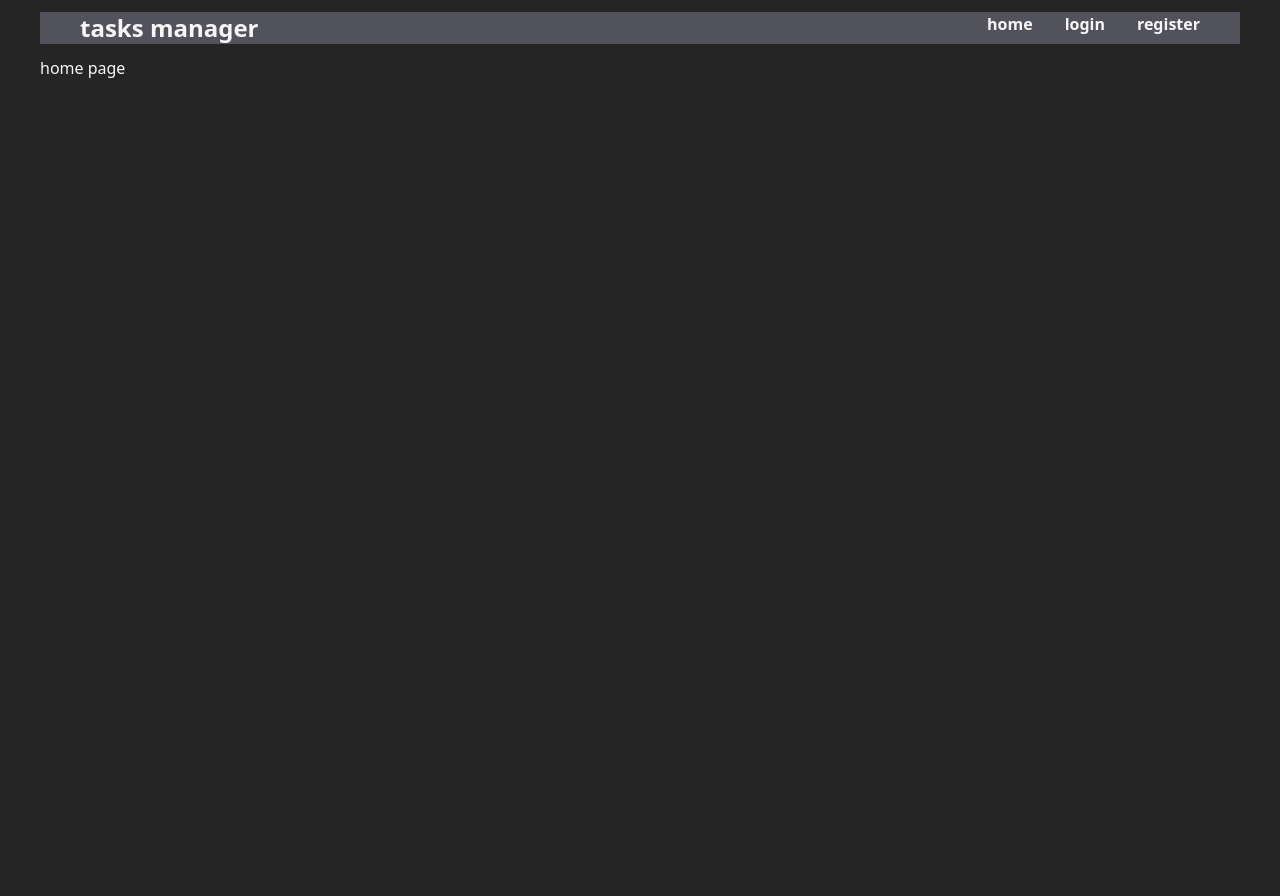
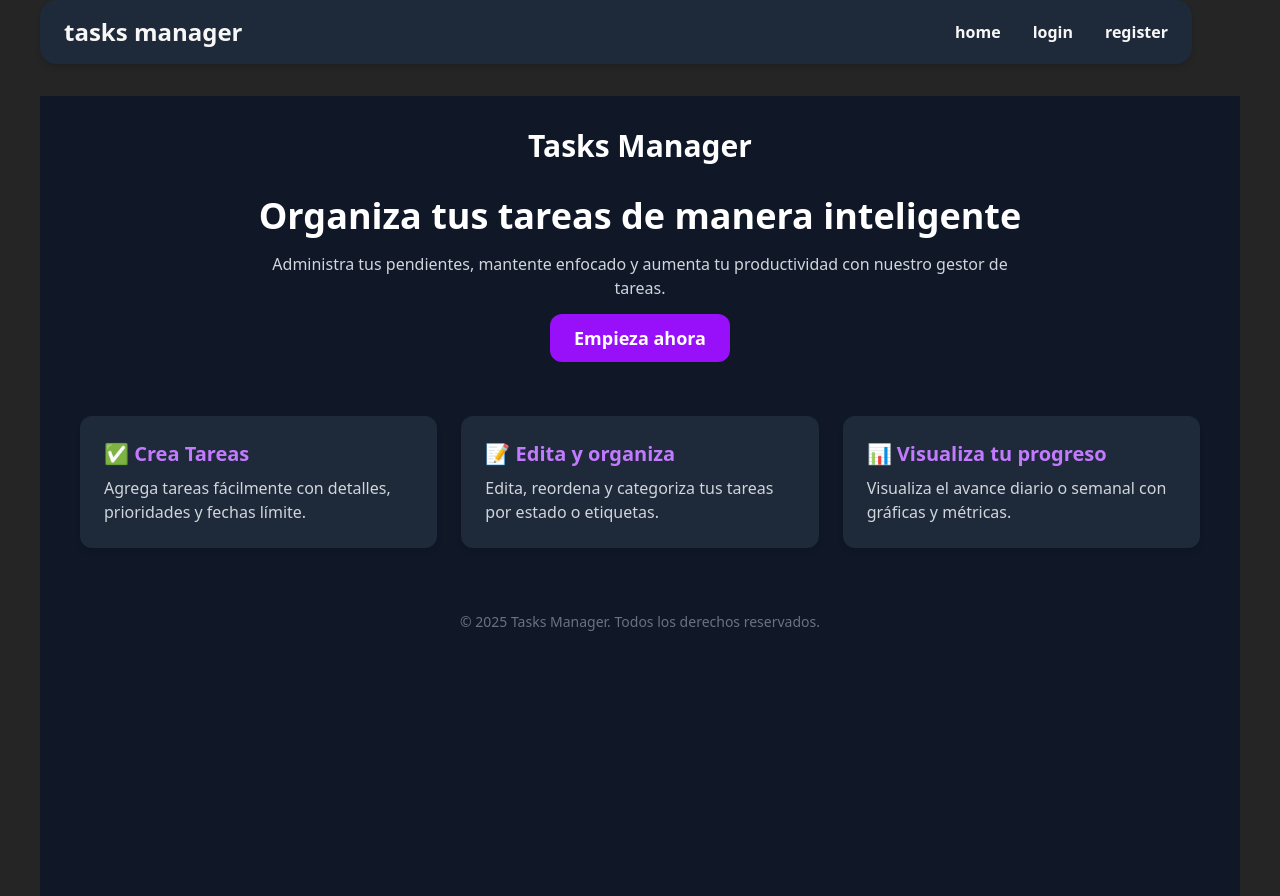
Before and after one commit to ClemeCajar16/task, a React (Vite) app in the folder frontend/client/: page / in a window 1280 px wide. Before the commit the page ends 800 px from the top, so only its background shows below. Built offline with nearby package versions, Linux system fonts and the light colour scheme; no server answers.

Commit message:
se actualizo el archivo homePage

```diff
--- a/frontend/client/src/components/Navbar.jsx
+++ b/frontend/client/src/components/Navbar.jsx
@@ -5,7 +5,7 @@
     const {isAuthenticated, logout} = useAuth();
 
     return(
-       <nav className="bg-zinc-600 my-3 flex justify-between py-0 px-10">
+       <nav className="w-full max-w-6xl flex justify-between items-center py-4 px-6 bg-gray-800 rounded-2xl shadow-md mb-8">
 
             <a href="/">
                     <h1 className="text-2xl font-bold">tasks manager</h1>
--- a/frontend/client/src/pages/homePage.jsx
+++ b/frontend/client/src/pages/homePage.jsx
@@ -1,11 +1,45 @@
+function HomePage() {
+  return (
+    <div className="min-h-screen bg-gray-900 text-white flex flex-col items-center px-4 py-8">
+      <header className="mb-8 text-center">
+        <h1 className="text-3xl font-extrabold text-white">Tasks Manager</h1>
+      </header>
 
-function HomePage() {
+      <main className="text-center max-w-3xl mb-16">
+        <h2 className="text-4xl font-bold mb-4">Organiza tus tareas de manera inteligente</h2>
+        <p className="text-gray-300 mb-6">
+          Administra tus pendientes, mantente enfocado y aumenta tu productividad con nuestro gestor de tareas.
+        </p>
+        <a
+          href="/register"
+          className="px-6 py-3 bg-purple-600 hover:bg-purple-700 rounded-xl text-white text-lg font-semibold transition"
+        >
+          Empieza ahora
+        </a>
+      </main>
 
-    return (
-        <div>
-           <h1>home page</h1>
+      {/* Sección de características */}
+      <section className="grid md:grid-cols-3 gap-6 max-w-6xl w-full px-4 mb-16">
+        <div className="bg-gray-800 p-6 rounded-xl shadow-md hover:scale-105 transition">
+          <h3 className="text-xl font-bold mb-2 text-purple-400">✅ Crea Tareas</h3>
+          <p className="text-gray-300">Agrega tareas fácilmente con detalles, prioridades y fechas límite.</p>
         </div>
-    );
+        <div className="bg-gray-800 p-6 rounded-xl shadow-md hover:scale-105 transition">
+          <h3 className="text-xl font-bold mb-2 text-purple-400">📝 Edita y organiza</h3>
+          <p className="text-gray-300">Edita, reordena y categoriza tus tareas por estado o etiquetas.</p>
+        </div>
+        <div className="bg-gray-800 p-6 rounded-xl shadow-md hover:scale-105 transition">
+          <h3 className="text-xl font-bold mb-2 text-purple-400">📊 Visualiza tu progreso</h3>
+          <p className="text-gray-300">Visualiza el avance diario o semanal con gráficas y métricas.</p>
+        </div>
+      </section>
+
+      {/* Footer */}
+      <footer className="text-gray-500 text-sm">
+        © {new Date().getFullYear()} Tasks Manager. Todos los derechos reservados.
+      </footer>
+    </div>
+  );
 }
 
 export default HomePage;
```
Also changed, not shown: frontend/client/src/context/TaskContext.jsx (+4 -4 lines).
